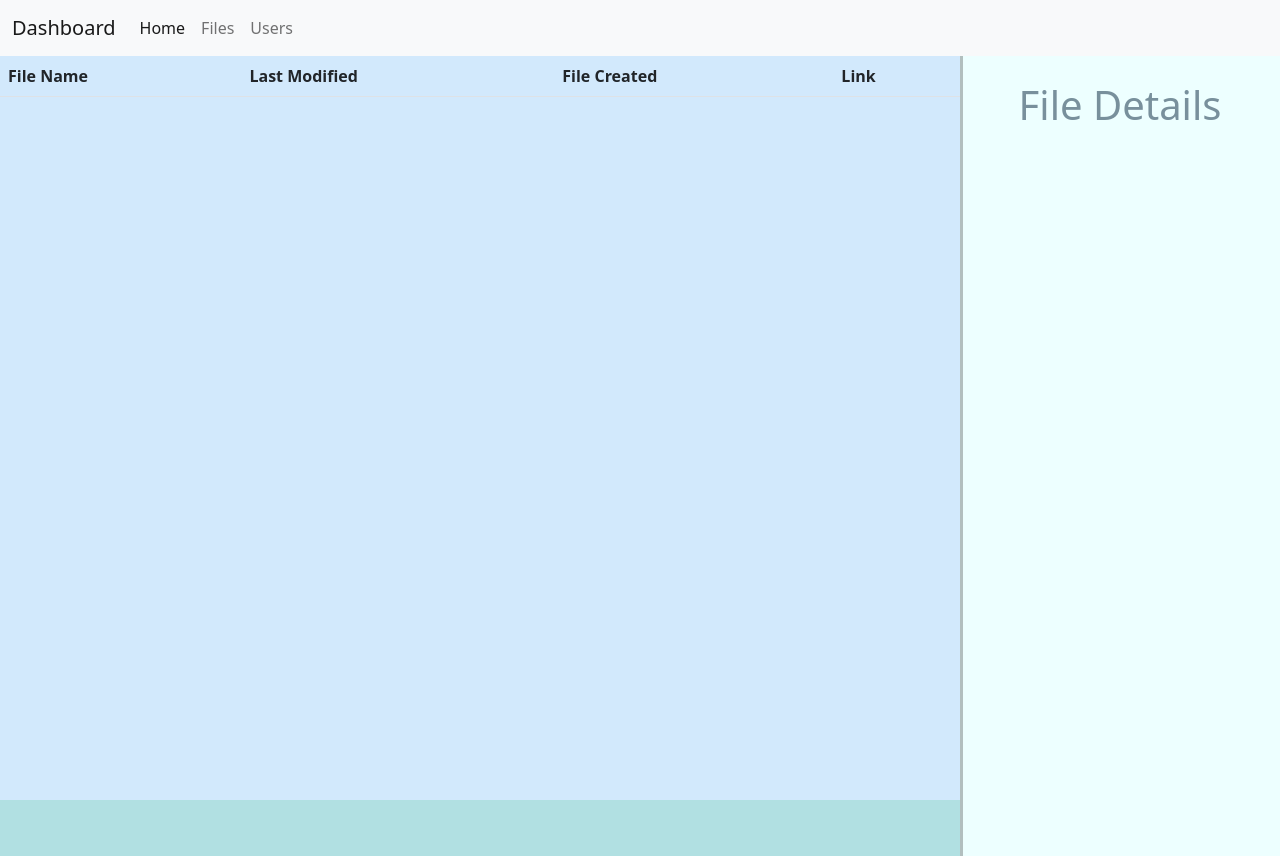
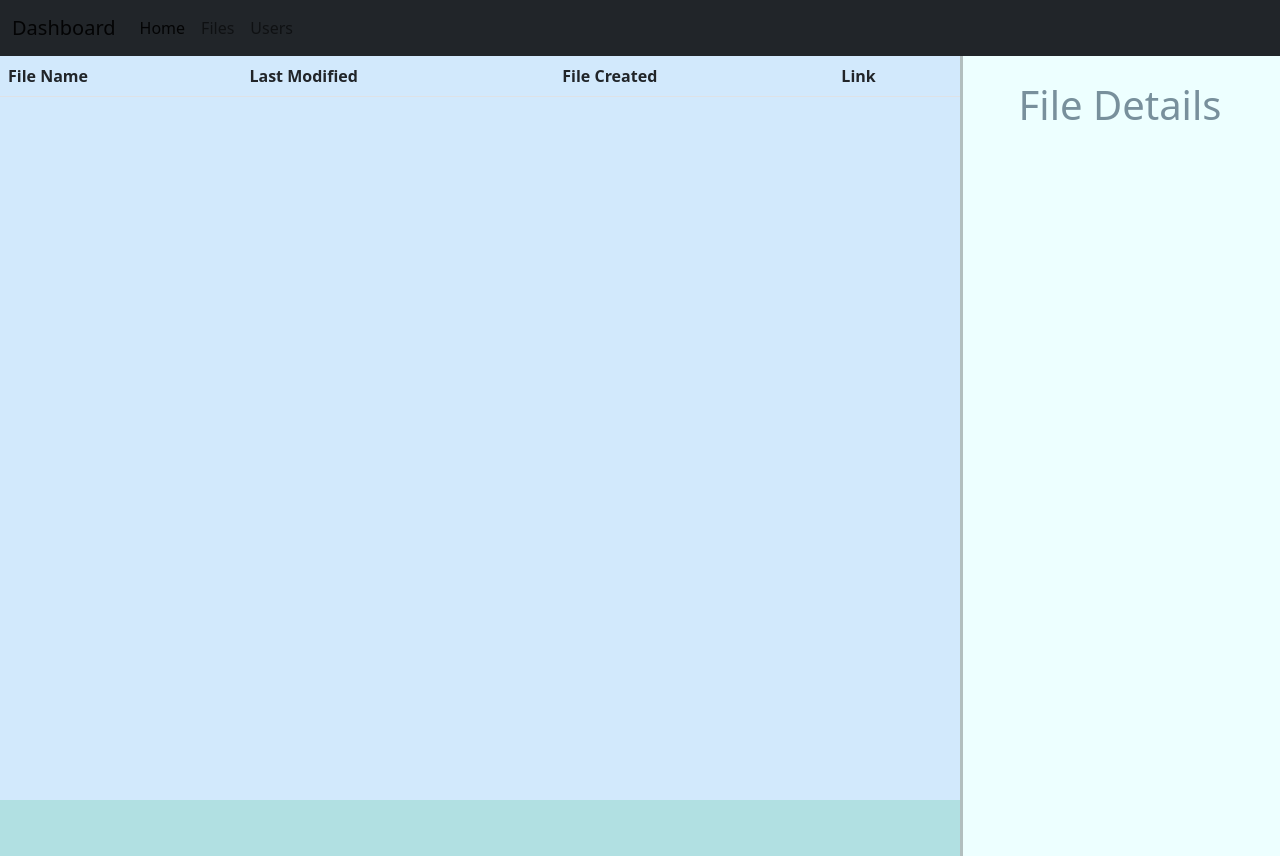
Before and after one commit to Colink02/Content-Delivery-Manager, a Vue app: page / in a window 1280 px wide. Built offline with nearby package versions, Linux system fonts and the light colour scheme.

Commit message:
Let's build something

```diff
--- a/src/main.ts
+++ b/src/main.ts
@@ -1,10 +1,9 @@
 import { createApp } from "vue";
-import { createPinia, PiniaVuePlugin } from "pinia";
+import { createPinia } from "pinia";
 import App from "./App.vue";
 
 const app = createApp(App);
 
-
 app.use(createPinia());
 
 app.mount("#app");
--- a/src/views/Dashboard.vue
+++ b/src/views/Dashboard.vue
@@ -2,7 +2,7 @@
 export default {};
 </script>
 <template>
-  <nav class="navbar navbar-expand-lg bg-light">
+  <nav class="navbar navbar-expand-lg bg-dark">
     <div class="container-fluid">
       <a class="navbar-brand" href="#">Dashboard</a>
       <button
@@ -66,11 +66,11 @@ export default {};
   padding: 25px;
   height: 100%;
   width: 25%;
-  box-shadow: inset 3px 0px rgba(0,0,0,0.25);
+  box-shadow: inset 3px 0px rgba(0, 0, 0, 0.25);
 }
 #file-details h1 {
   text-align: center;
-  color: #78909C;
+  color: #78909c;
 }
 #file-list {
   display: flex-inline;
```
Also changed, not shown: src/App.vue (+7 -8 lines), src/components/FileView.vue (added, +11 -0 lines), src/router/routes.ts (+7 -7 lines), 1 other file (tests, documents, lock files or other folders).
